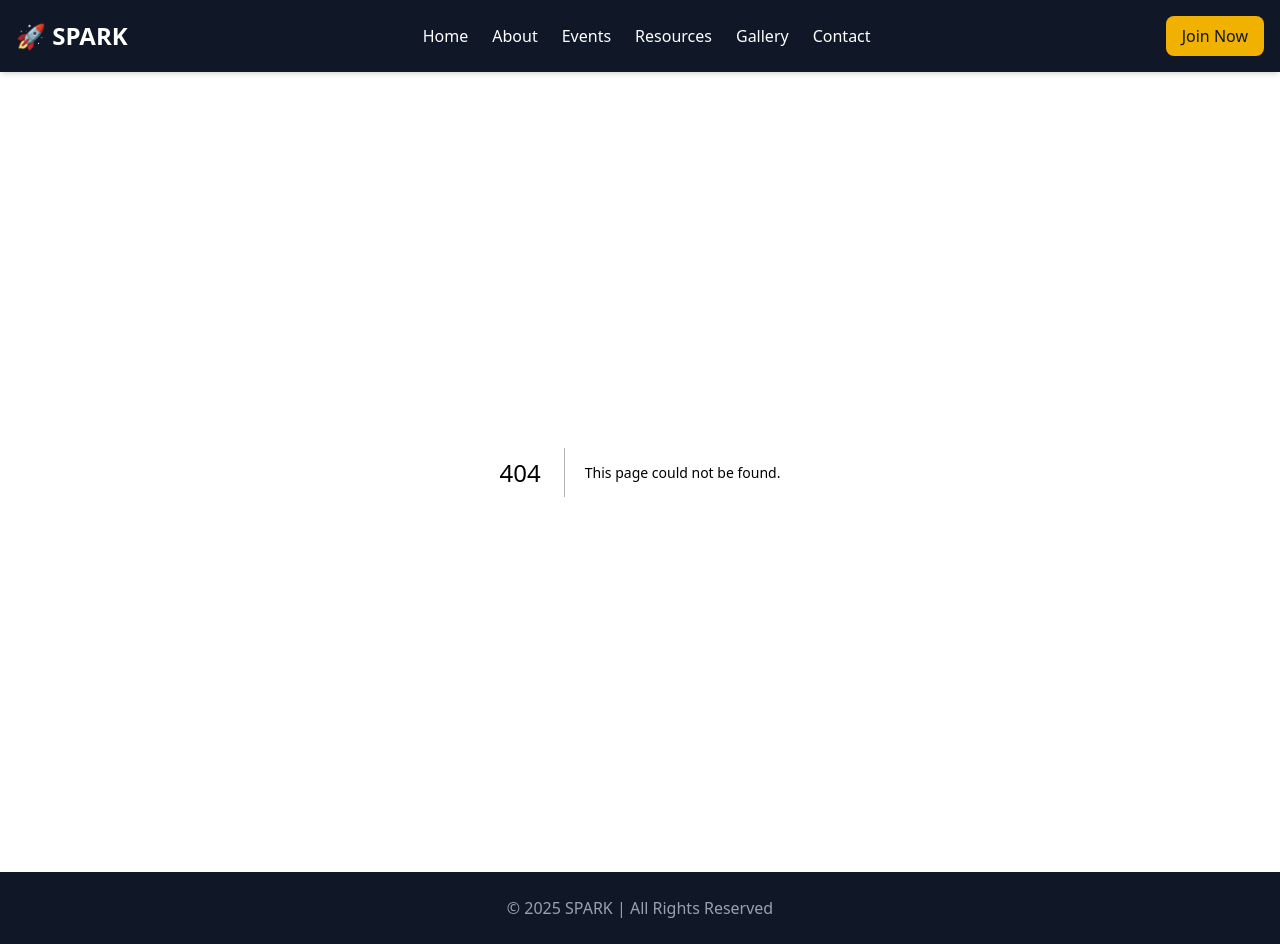
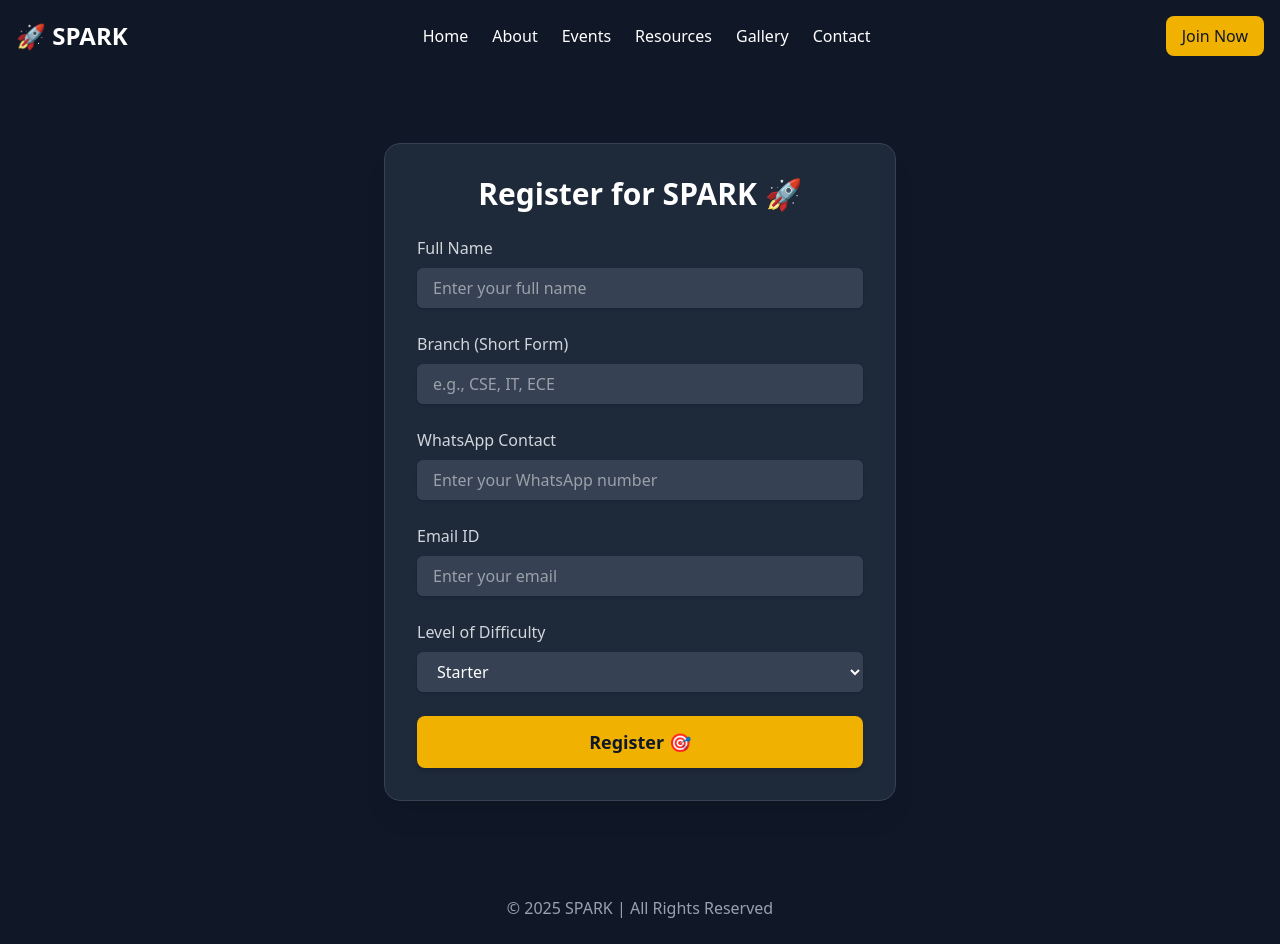
Before and after one commit to Ab3229/SPARK-MBM, a Next.js app: page /register in a window 1280 px wide. Before the commit this address had no page. Built offline with nearby package versions, Linux system fonts and the light colour scheme.

Commit message:
Register Form

```diff
--- a/package.json
+++ b/package.json
@@ -11,6 +11,7 @@
   "dependencies": {
     "@emailjs/browser": "^4.4.1",
     "emailjs-com": "^3.2.0",
+    "exceljs": "^4.4.0",
     "framer-motion": "^12.6.2",
     "lucide-react": "^0.484.0",
     "next": "15.2.4",
--- /dev/null
+++ b/src/app/api/submit-form/route.ts
@@ -0,0 +1,29 @@
+import { NextResponse } from "next/server";
+
+export async function POST(req: Request) {
+  try {
+    const body = await req.json();
+
+    // Google Apps Script URL (Replace this with your own)
+    const GOOGLE_SCRIPT_URL = "https://script.google.com/macros/s/AKfycbweKwp3S7iGlhstgELerdgVesLpx_OZ-6NicAenApwea_bIrV-Oc9Wtf7rSePBR7bQ6-w/exec";
+
+    const response = await fetch(GOOGLE_SCRIPT_URL, {
+      method: "POST",
+      headers: {
+        "Content-Type": "application/json",
+      },
+      body: JSON.stringify(body),
+    });
+
+    const data = await response.json();
+
+    if (response.ok) {
+      return NextResponse.json({ message: "Registration Successful!" }, { status: 200 });
+    } else {
+      return NextResponse.json({ error: "Failed to submit form" }, { status: 500 });
+    }
+  } catch (error) {
+    console.error("Error submitting form:", error);
+    return NextResponse.json({ error: "Internal Server Error" }, { status: 500 });
+  }
+}
--- a/src/app/contact/page.tsx
+++ b/src/app/contact/page.tsx
@@ -134,7 +134,7 @@ const ContactPage: React.FC = () => {
           <div>
             <button
               type="submit"
-              className="w-full flex justify-center py-2 px-4 border border-transparent rounded-md shadow-sm text-sm font-medium text-white bg-yellow-500 hover:bg-yellow-600 focus:outline-none focus:ring-2 focus:ring-offset-2 focus:ring-yellow-500 cursor-pointer mt-5"
+              className="w-full py-3 text-lg font-semibold text-gray-900 bg-yellow-500 rounded-lg hover:bg-yellow-400 transition-all duration-300 shadow-md transform hover:scale-105 cursor-pointer mt-5 "
             >
               Send Message
             </button>
--- a/src/app/globals.css
+++ b/src/app/globals.css
@@ -3,3 +3,15 @@
 ::-webkit-scrollbar{
     display: none;
 }
+
+input, select {
+    transition: all 0.3s ease-in-out;
+  }
+
+  input:focus, select:focus {
+    transform: scale(1.02);
+  }
+
+  button {
+    transition: all 0.3s ease-in-out;
+  }
--- /dev/null
+++ b/src/app/register/page.tsx
@@ -0,0 +1,198 @@
+"use client";
+import { useState, FormEvent } from "react";
+import { ToastContainer, toast } from "react-toastify";
+import { AiOutlineLoading3Quarters } from "react-icons/ai";
+
+interface FormData {
+  fullName: string;
+  branch: string;
+  contact: string;
+  email: string;
+  difficulty: string;
+}
+
+export default function RegisterForm() {
+  const [formData, setFormData] = useState<FormData>({
+    fullName: "",
+    branch: "",
+    contact: "",
+    email: "",
+    difficulty: "Starter",
+  });
+
+  const [isLoading, setIsLoading] = useState(false); // State to track loading status
+
+  const handleChange = (
+    e: React.ChangeEvent<HTMLInputElement | HTMLSelectElement>
+  ) => {
+    setFormData({ ...formData, [e.target.name]: e.target.value });
+  };
+
+  const handleSubmit = async (e: FormEvent<HTMLFormElement>) => {
+    e.preventDefault();
+    if (localStorage.getItem("contest") === "Spark 2.0") {
+      toast("You are already Registered! 🎉");
+      return;
+    }
+    setIsLoading(true);
+    try {
+      const response = await fetch("/api/submit-form", {
+        method: "POST",
+        headers: {
+          "Content-Type": "application/json",
+        },
+        body: JSON.stringify(formData),
+      });
+
+      const data = await response.json();
+
+      if (response.ok) {
+        toast.success("Registration Successful! ✅");
+        setFormData({
+          fullName: "",
+          branch: "",
+          contact: "",
+          email: "",
+          difficulty: "Starter",
+        });
+        localStorage.setItem("contest", "Spark 2.0");
+        setIsLoading(false);
+      } else {
+        alert("❌ Error: " + data.error);
+      }
+    } catch (error) {
+      console.error("Error submitting form:", error);
+      toast.error("❌ Error submitting form");
+      setFormData({
+        fullName: "",
+        branch: "",
+        contact: "",
+        email: "",
+        difficulty: "Starter",
+      });
+      setIsLoading(false);
+    }
+  };
+
+  return (
+    <div className="flex justify-center items-center min-h-screen bg-gray-900">
+      <ToastContainer />
+      <div className="w-full max-w-lg p-8 bg-gray-800 bg-opacity-50 backdrop-blur-lg rounded-2xl shadow-xl border border-gray-700">
+        <h2 className="text-3xl font-bold text-center text-white mb-6">
+          Register for SPARK 🚀
+        </h2>
+        <form onSubmit={handleSubmit} className="space-y-6">
+          {/* Full Name */}
+          <div>
+            <label
+              htmlFor="fullName"
+              className="block text-gray-300 font-medium"
+            >
+              Full Name
+            </label>
+            <input
+              type="text"
+              id="fullName"
+              name="fullName"
+              value={formData.fullName}
+              onChange={handleChange}
+              disabled={isLoading} // Disable when loading
+              className="mt-2 w-full px-4 py-2  border-gray-600 rounded-md shadow-sm focus:ring-yellow-500 focus:border-yellow-500 bg-gray-700 text-white"
+              placeholder="Enter your full name"
+              required
+            />
+          </div>
+
+          {/* Branch */}
+          <div>
+            <label htmlFor="branch" className="block text-gray-300 font-medium">
+              Branch (Short Form)
+            </label>
+            <input
+              type="text"
+              id="branch"
+              name="branch"
+              value={formData.branch}
+              onChange={handleChange}
+              disabled={isLoading} // Disable when loading
+              className="mt-2 w-full px-4 py-2  border-gray-600 rounded-md shadow-sm focus:ring-yellow-500 focus:border-yellow-500 bg-gray-700 text-white"
+              placeholder="e.g., CSE, IT, ECE"
+              required
+            />
+          </div>
+
+          {/* WhatsApp Contact */}
+          <div>
+            <label
+              htmlFor="contact"
+              className="block text-gray-300 font-medium"
+            >
+              WhatsApp Contact
+            </label>
+            <input
+              type="tel"
+              id="contact"
+              name="contact"
+              value={formData.contact}
+              onChange={handleChange}
+              disabled={isLoading} // Disable when loading
+              pattern="[0-9]{10}"
+              className="mt-2 w-full px-4 py-2 border-gray-600 rounded-md shadow-sm focus:ring-yellow-500 focus:border-yellow-500 bg-gray-700 text-white"
+              placeholder="Enter your WhatsApp number"
+              required
+            />
+          </div>
+
+          {/* Email */}
+          <div>
+            <label htmlFor="email" className="block text-gray-300 font-medium">
+              Email ID
+            </label>
+            <input
+              type="email"
+              id="email"
+              name="email"
+              value={formData.email}
+              onChange={handleChange}
+              disabled={isLoading} // Disable when loading
+              className="mt-2 w-full px-4 py-2 border-gray-600 rounded-md shadow-sm focus:ring-yellow-500 focus:border-yellow-500 bg-gray-700 text-white"
+              placeholder="Enter your email"
+              required
+            />
+          </div>
+
+          {/* Difficulty Level */}
+          <div>
+            <label
+              htmlFor="difficulty"
+              className="block text-gray-300 font-medium"
+            >
+              Level of Difficulty
+            </label>
+            <select
+              id="difficulty"
+              name="difficulty"
+              value={formData.difficulty}
+              onChange={handleChange}
+              disabled={isLoading} // Disable when loading
+              className="mt-2 w-full px-4 py-2 border-gray-600 rounded-md shadow-sm focus:ring-yellow-500 focus:border-yellow-500 bg-gray-700 text-white"
+              required
+            >
+              <option value="Starter">Starter</option>
+              <option value="Challenger">Challenger</option>
+              <option value="Pro">Pro</option>
+            </select>
+          </div>
+
+          {/* Submit Button */}
+          <button
+            type="submit"
+            className="w-full py-3 text-lg font-semibold text-gray-900 bg-yellow-500 rounded-lg hover:bg-yellow-400 transition-all duration-300 shadow-md transform hover:scale-105 cursor-pointer"
+          >
+            {isLoading ? "Registering..." : "Register 🎯"}
+          </button>
+        </form>
+      </div>
+    </div>
+  );
+}
```
Also changed, not shown: 1 other file (tests, documents, lock files or other folders).
